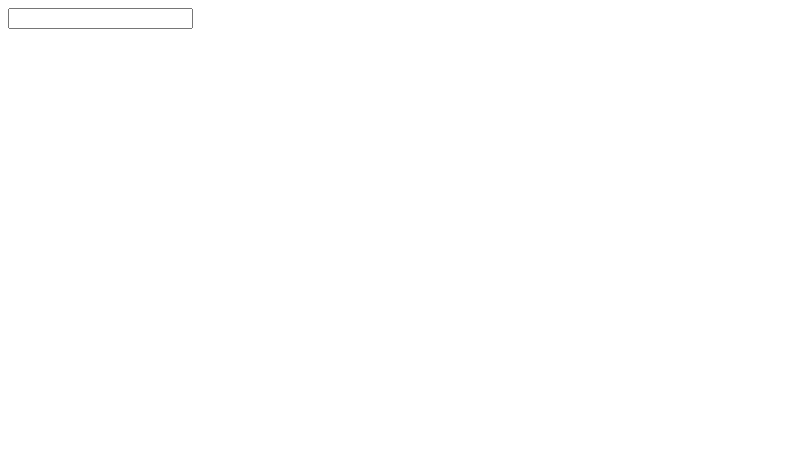
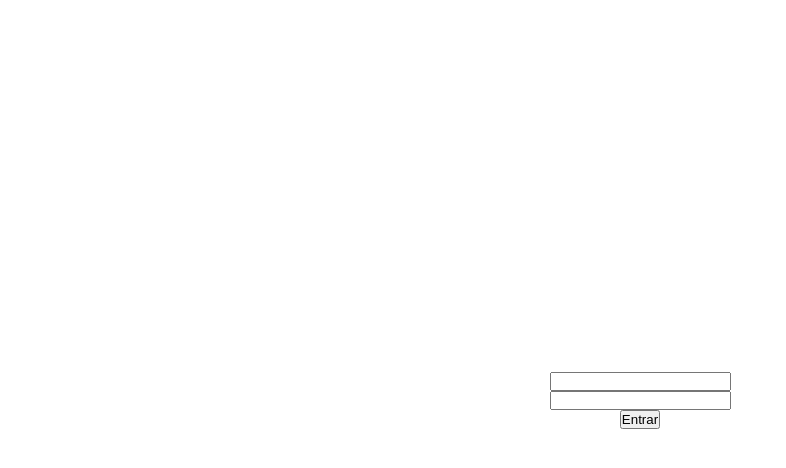
Before and after one commit to RodrigoSaantos/next-auth, a Next.js app: page / in a window 1280 px wide. Shown: the top 468 px of the page, without its empty margins (0-786 px from the left). Built offline with nearby package versions, Linux system fonts and the light colour scheme.

Commit message:
Context authentication

```diff
--- /dev/null
+++ b/contexts/AuthContext.tsx
@@ -0,0 +1,30 @@
+import { createContext, ReactNode } from "react";
+
+type SignInCredentials = {
+  email: string;
+  password: string;
+}
+
+type AuthContextData = {
+  signIn(credentials: SignInCredentials): Promise<void>;
+  isAuthenticated: boolean;
+}
+
+type AuthProviderProps = {
+  children: ReactNode;
+}
+
+export const AuthContext = createContext({} as AuthContextData);
+
+export function AuthProvider({ children }: AuthProviderProps) {
+  const isAuthenticated = false;
+
+  async function signIn({ email, password }: SignInCredentials) {
+    console.log({ email, password });
+  }
+  return (
+    <AuthContext.Provider value={{isAuthenticated, signIn}}>
+      {children}
+    </AuthContext.Provider>
+  )
+}
--- a/pages/_app.tsx
+++ b/pages/_app.tsx
@@ -1,5 +1,13 @@
+import { AuthProvider } from "../contexts/AuthContext";
+
+import '../styles/global.css';
+
 function MyApp({ Component, pageProps }) {
-  return <Component {...pageProps} />
+  return (
+    <AuthProvider>
+      <Component {...pageProps} />
+    </AuthProvider>
+  )
 }
 
 export default MyApp
--- a/pages/index.tsx
+++ b/pages/index.tsx
@@ -1,9 +1,30 @@
+import { FormEvent, useContext, useState } from 'react';
+import { AuthContext } from '../contexts/AuthContext';
 import styles from '../styles/home.module.css';
 
 export default function Home() {
+  const [email, setEmail] = useState('');
+  const [password, setPassword] = useState('');
+
+  const { signIn } = useContext(AuthContext);
+
+
+
+  async function handleSubmit(event: FormEvent) {
+    event.preventDefault();
+    const data = {
+      email,
+      password,
+    }
+
+    await signIn({ email, password });
+  }
+
   return (
-    <div className={styles.container}>
-      <input type="email" />
-    </div>
+    <form onSubmit={handleSubmit} className={styles.container}>
+      <input type="email" value={email} onChange={e => setEmail(e.target.value)} />
+      <input type="password" value={password} onChange={e => setPassword(e.target.value)} />
+      <button type="submit">Entrar</button>
+    </form>
   )
 }
--- a/styles/Home.module.css
+++ b/styles/Home.module.css
@@ -1,3 +1,8 @@
 .container {
-  width: 100%;
+  width: 100vw;
+  height: 100vh;
+  display: flex;
+  flex-direction: column;
+  justify-content: center;
+  align-items: center;
 }
--- /dev/null
+++ b/styles/global.css
@@ -0,0 +1,16 @@
+html,
+body {
+  font-family: -apple-system, BlinkMacSystemFont, Segoe UI, Roboto, Oxygen,
+    Ubuntu, Cantarell, Fira Sans, Droid Sans, Helvetica Neue, sans-serif;
+}
+
+a {
+  color: inherit;
+  text-decoration: none;
+}
+
+* {
+  padding: 0;
+  margin: 0;
+  box-sizing: border-box;
+}
```
